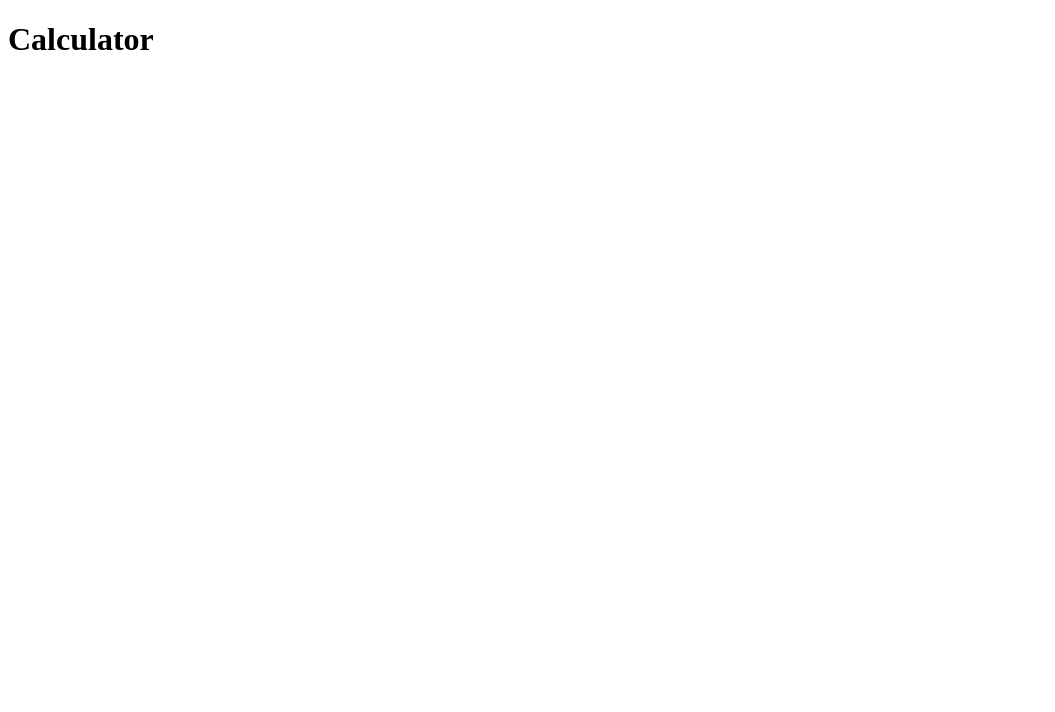
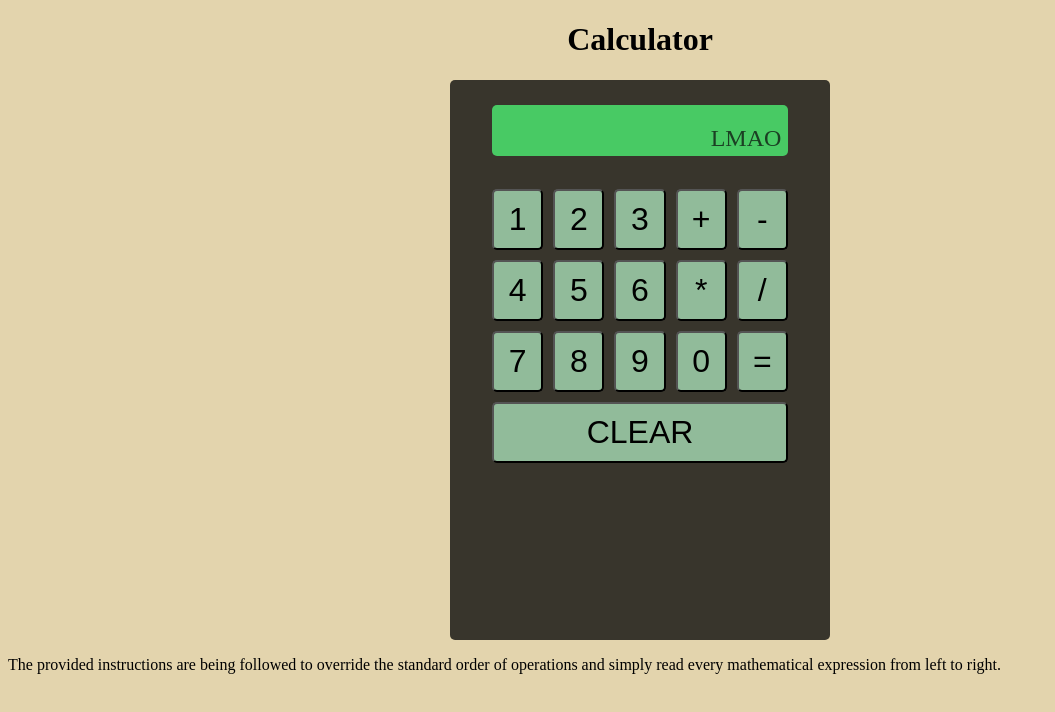
Before and after one commit to LukeBusfield/calculator, a plain HTML site: page index.html in a window 1280 px wide. Shown: the whole page, without its empty margins (0-1055 px from the left). Drawn offline with Linux system fonts and the light colour scheme.

Commit message:
Basic GUI added.

```diff
--- a/index.html
+++ b/index.html
@@ -4,10 +4,46 @@
     <meta charset="UTF-8">
     <meta name="viewport" content="width=device-width, initial-scale=1.0">
     <title>Calculator</title>
-    <link href="style.css">
+    <link rel="stylesheet" href="style.css">
     <script src="script.js"></script>
 </head>
 <body>
     <h1>Calculator</h1>
+    <div id="calculator">
+        <div id="display">
+        LMAO
+        </div>
+        <div id="numbers">
+            <div id="numbersFirstRow" class="numbersRow">
+                <button class="button">1</button>
+                <button class="button">2</button>
+                <button class="button">3</button>
+                <button class="button">+</button>
+                <button class="button">-</button>
+            </div>
+            <div id="numbersSecondRow" class="numbersRow">
+                <button class="button">4</button>
+                <button class="button">5</button>
+                <button class="button">6</button>
+                <button class="button">*</button>
+                <button class="button">/</button>
+            </div>
+            <div id="numbersThirdRow" class="numbersRow">
+                <button class="button">7</button>
+                <button class="button">8</button>
+                <button class="button">9</button>
+                <button class="button">0</button>
+                <button class="button">=</button>
+            </div>
+            <div class="numbersRow">
+                <button class="button">CLEAR</button>
+            </div>
+        </div>
+    </div>
+    <p id="footer">
+        The provided instructions are being followed to override the
+        standard order of operations and simply read
+        every mathematical expression from left to  right.
+    </p>
 </body>
 </html>
--- a/style.css
+++ b/style.css
@@ -0,0 +1,54 @@
+body{
+    background-color: rgb(227,212,173);
+}
+h1{
+    text-align: center;
+}
+#calculator{
+    width: 30%;
+    height: 70vh;
+    margin: 0 auto;
+    background-color: rgb(56, 53, 44);
+    box-sizing: border-box;
+    padding: 2%;
+    display: flex;
+    flex-direction: column;
+    border-radius: 5px;
+}
+#display{
+    background-color: rgb(72, 202, 100);
+    color: rgb(27, 63, 35);
+    text-align: right;
+    width: 90%;
+    height: 10%;
+    margin: 0 auto;
+    box-sizing: border-box;
+    padding-right: 2%;
+    padding-top: 6%;
+    font-size: 24px;
+    border-radius: 5px;
+}
+#numbers{
+    flex: 1;
+    width: 90%;
+    margin: 0 auto;
+    margin-top: 10%;
+    display: flex;
+    gap: 10px;
+    flex-direction: column;
+    padding-bottom: 5%;
+}
+.numbersRow{
+    display: flex;
+    gap: 10px;
+}
+.button{
+    background-color: rgb(145, 187, 154);
+    flex: 1 2 0;
+    width: 100%;
+    height: 100%;
+    font-size: 32px;
+    border-radius: 5px;
+    padding: 10px;
+    text-align: center;
+}
```
